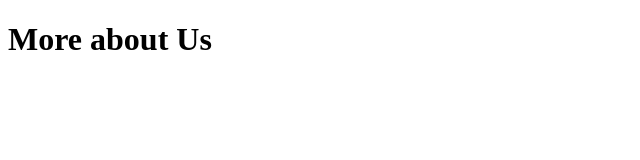
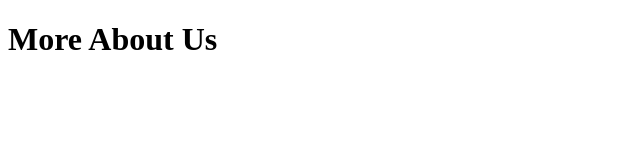
Before and after one commit to JakeWayne07/try-next, a Next.js app: page /about in a window 1280 px wide. Shown: the top 160 px of the page, without its empty margins (0-640 px from the left). Built offline with nearby package versions, Linux system fonts and the light colour scheme.

Commit message:
✏️ Capitalised About

```diff
--- a/pages/about.js
+++ b/pages/about.js
@@ -7,7 +7,7 @@ const about = () => {
         <Head>
           <title>About Us</title>
         </Head>
-            <h1>More about Us</h1>
+            <h1>More About Us</h1>
         </div>
     )
 }
```
